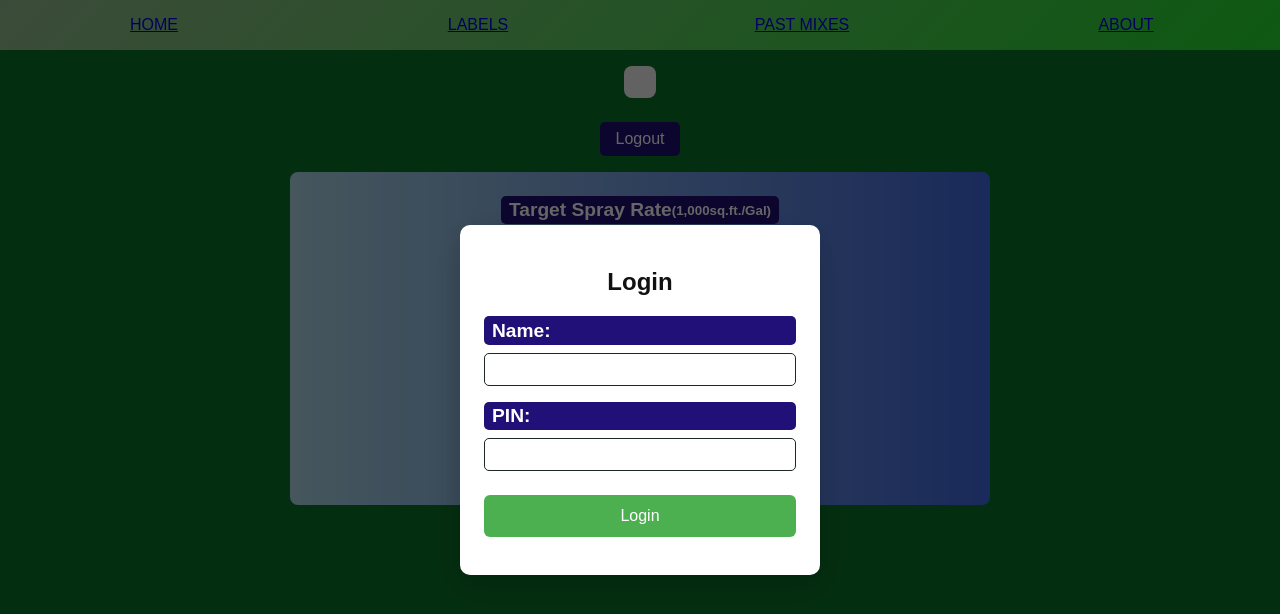
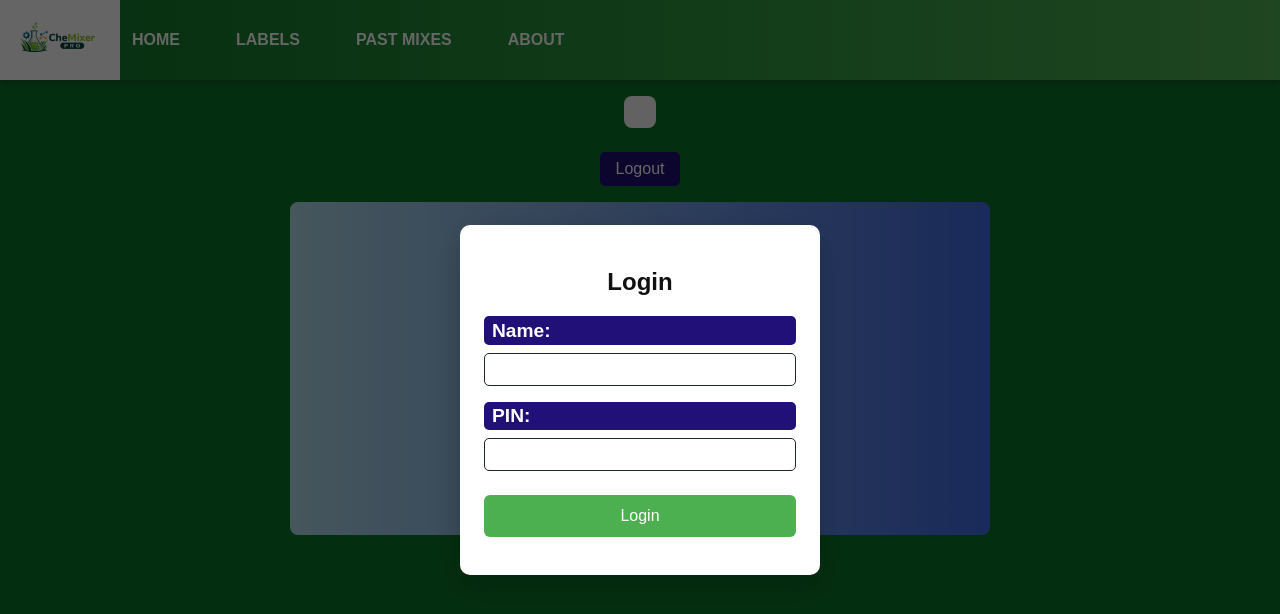
Before and after one commit to CS81Turf/chemixer-pro, a website with bundled scripts: page public/index.html in a window 1280 px wide. Built offline with nearby package versions, Linux system fonts and the light colour scheme; files whose address does not match are found by name.

Commit message:
Styling improvements to header/navbar/logo

```diff
--- a/public/css/styles.css
+++ b/public/css/styles.css
@@ -194,25 +194,50 @@ img {
 }
 
 /* Header/Navigation Styling */
-header {
-
-    background: linear-gradient(135deg, #97bd90, hsla(123, 82%, 53%, 0.911));
+.app-header {
+    display: flex;
+    align-items: center;
+    justify-content: flex-start;
+    padding: 0.5rem .0rem;
+    background: linear-gradient(90deg, #0b7428, #4caf50);
+    color: white;
+    box-shadow: 0 4px 6px rgba(0, 0, 0, 0.2);
+    height: 80px;
     width: 100%;
-    text-align: center;
 }
 
-header h1 {
-    margin: 0;
-    font-size: 2rem;
-    color: var(--color-text);
+.logo-container {
+    display: flex;
+    align-items: center;
 }
 
-nav ul {
+.logo-container img {
+    height: 80px;
+    width: auto;
+    display: block;
+}
+
+.main-nav ul {
+    display: flex;
+    align-items: center;
     list-style: none;
-    display: grid;
-    grid-template-columns: 1fr 1fr 1fr 1fr;
-    gap: 1rem;
+    gap: 2rem;
+    margin: 0;
     padding: 0;
+}
+
+.main-nav ul li a {
+    color: white;
+    text-decoration: none;
+    font-weight: 600;
+    padding: .5rem .75rem;
+    transition: backgroun 0.3s, color 0.3s;
+    border-radius: 5px;
+}
+
+.main-nav ul li a:hover {
+    background-color: rgba(255, 255, 255, 0.2);
+    color: #fff;
 }
 
 /* Number Inputs Styling */
@@ -482,7 +507,22 @@ main:not(.special) {
     .past-mix-table table {
         font-size: .85rem;
     }
+
+    /* Navbar Responsive Design */
+    .main-nav ul {
+        flex-wrap: nowrap;
+        display: flex;
+        gap: .5rem;
+    }
+
+    .main-nav ul li a {
+        font-size: .75rem;
+        padding: .3rem .5rem;
+    }
+
+
 }
+
 
 /* Tablet and up */
 @media (min-width: 601px) {
--- a/public/index.html
+++ b/public/index.html
@@ -7,8 +7,11 @@
     <link rel="stylesheet" href="css/styles.css" />
   </head>
   <body>
-    <header>
-      <nav>
+    <header class="app-header">
+      <div class="logo-container">
+        <img src="/images/logo.png" alt="CheMixer Pro Logo" class="logo">
+      </div>
+      <nav class="main-nav">
         <ul>
           <li><a href="index.html">HOME</a></li>
           <li><a href="labels.html">LABELS</a></li>
--- a/src/server.js
+++ b/src/server.js
@@ -19,7 +19,7 @@ app.use(cors());
 app.use(express.json());
 app.use(express.static(path.join(__dirname, "..", "public")));
 app.use(express.urlencoded({ extended: false }));
-app.use("/images", express.static(path.join(__dirname, "images")));
+app.use("/images", express.static(path.join(__dirname, "..", "images")));
 
 // Middleware to require login
 function requireAuth(req, res, next) {
```
